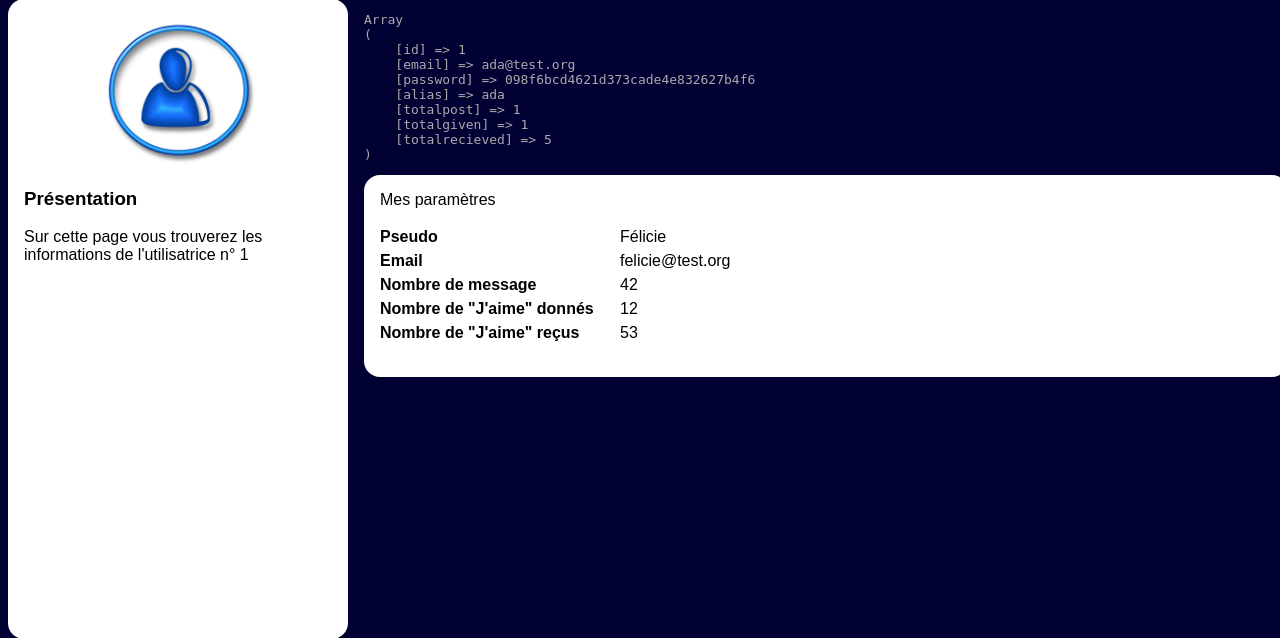
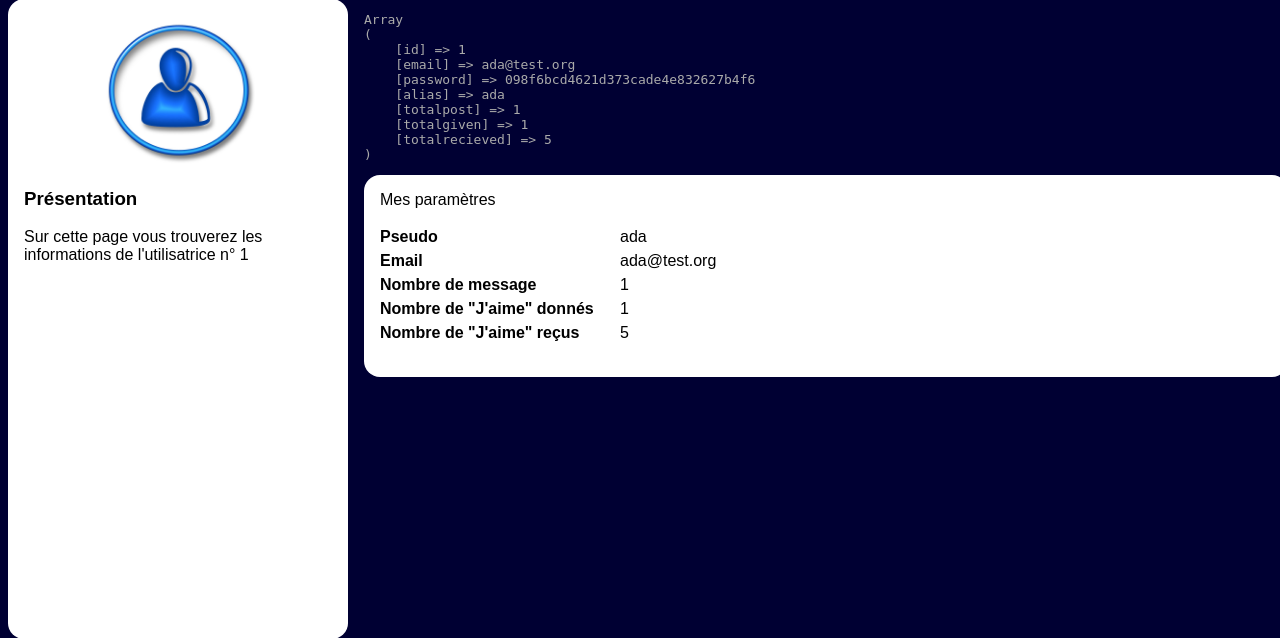
Before and after one commit to adatechschool/projet-collectif---reseau-social-php-bcs_reseausocial, a PHP site: page /settings.php?user_id=1 in a window 1280 px wide. Shown: the part 123-761 px from the top of the page. Run offline with PHP 8.4, Linux system fonts and the light colour scheme; data comes from the database, SQL or seed files in the repository.

Commit message:
settings.php complete

```diff
--- a/Niveau1/admin.php
+++ b/Niveau1/admin.php
@@ -13,7 +13,7 @@
          * Etape 1: Ouvrir une connexion avec la base de donnée.
          */
         // on va en avoir besoin pour la suite
-        include 'mysql.php';
+        include 'mysqli.php';
         //verification
         if ($mysqli->connect_errno)
         {
--- a/Niveau1/settings.php
+++ b/Niveau1/settings.php
@@ -63,22 +63,22 @@
                 /**
                  * Etape 4: à vous de jouer
                  */
-                //@todo: afficher le résultat de la ligne ci dessous, remplacer les valeurs ci-après puiseffacer la ligne ci-dessous
+                //@todo: afficher le résultat de la ligne ci dessous, remplacer les valeurs ci-après puis effacer la ligne ci-dessous
                 echo "<pre>" . print_r($user, 1) . "</pre>";
                 ?>
                 <article class='parameters'>
                     <h3>Mes paramètres</h3>
                     <dl>
                         <dt>Pseudo</dt>
-                        <dd>Félicie</dd>
+                        <dd><?php echo $user['alias'] ?></dd>
                         <dt>Email</dt>
-                        <dd>felicie@test.org</dd>
+                        <dd><?php echo $user['email'] ?></dd>
                         <dt>Nombre de message</dt>
-                        <dd>42</dd>
+                        <dd><?php echo $user['totalpost'] ?></dd>
                         <dt>Nombre de "J'aime" donnés </dt>
-                        <dd>12</dd>
+                        <dd><?php echo $user['totalgiven'] ?></dd>
                         <dt>Nombre de "J'aime" reçus</dt>
-                        <dd>53</dd>
+                        <dd><?php echo $user['totalrecieved'] ?></dd>
                     </dl>
 
                 </article>
```
